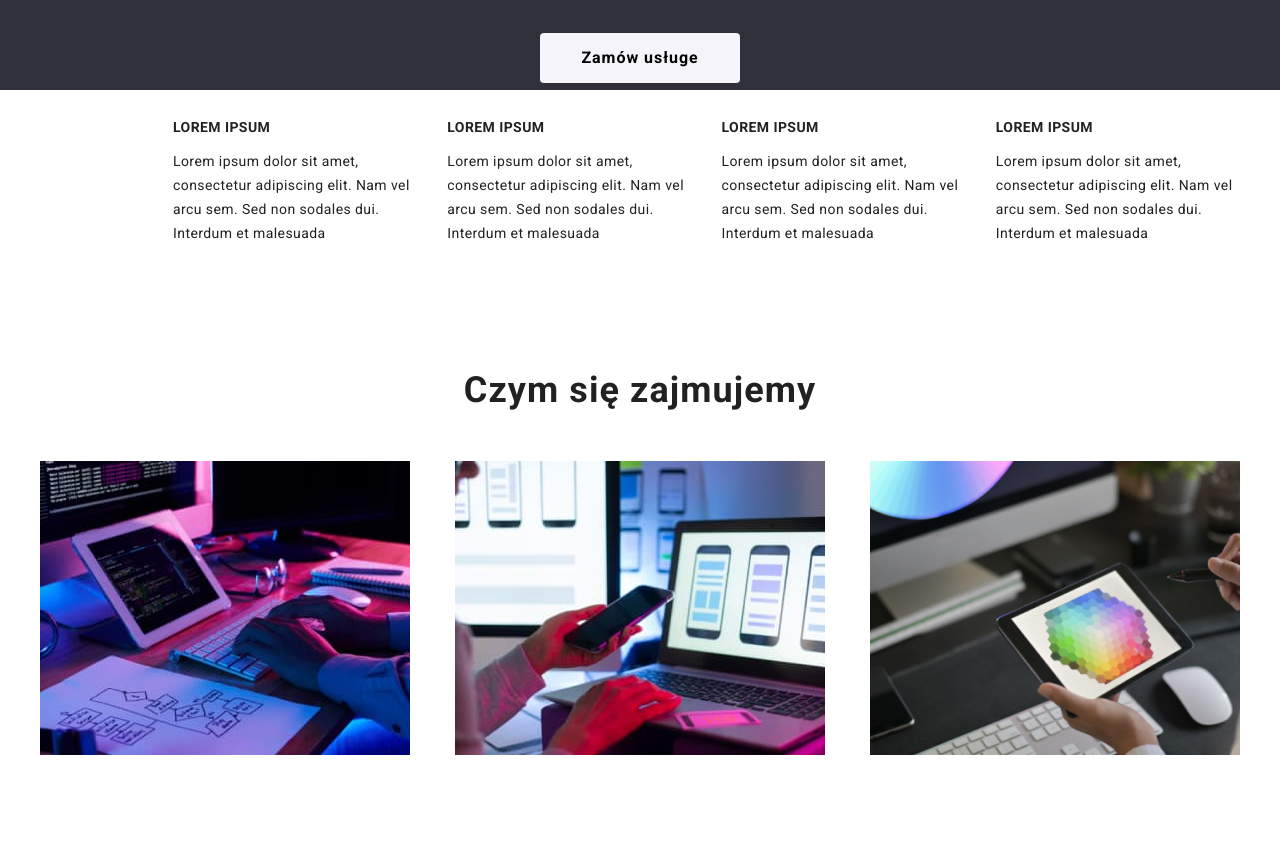
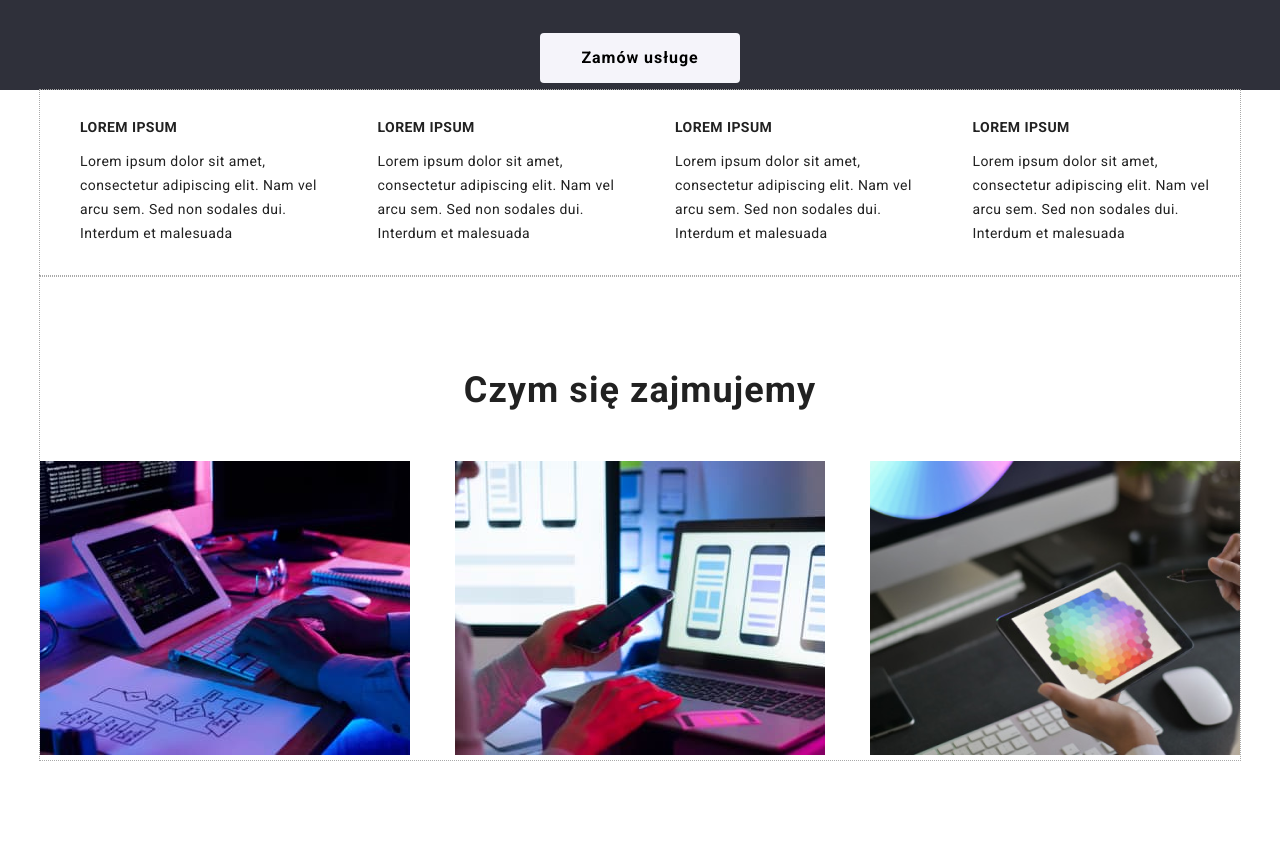
Before and after one commit to MagdalenaZawisza/goit-markup-hw-03, a plain HTML site: page index.html in a window 1280 px wide. Shown: the part 592-1443 px from the top of the page. Drawn offline with Linux system fonts and the light colour scheme.

Commit message:
style child

```diff
--- a/css/style.css
+++ b/css/style.css
@@ -42,7 +42,7 @@ header {
   max-width: 1200px;
   margin: 0 auto;
   padding: 0;
-  /* outline: 1px dotted darkgray; */
+  outline: 1px dotted darkgray;
 }
 
 .menu-box {
@@ -82,6 +82,7 @@ header {
   line-height: 1.14;
   letter-spacing: 0.02em;
   background-color: var(--white-color);
+  padding-left: 93px;
 }
 
 .menu.menu-nav {
@@ -93,9 +94,7 @@ header {
   color: var(--text-color);
   padding-right: 46px;
 }
-.box:first-child {
-  padding-left: 93px;
-}
+
 
 .menu-nav:hover {
   color: var(--brand-color);
@@ -160,7 +159,6 @@ header {
 /*tekst*/
 .feature {
   display: flex;
-  justify-content: flex-start;
   gap: 30px;
 }
 
```
